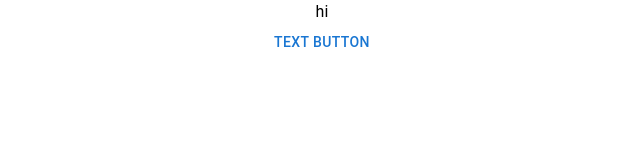
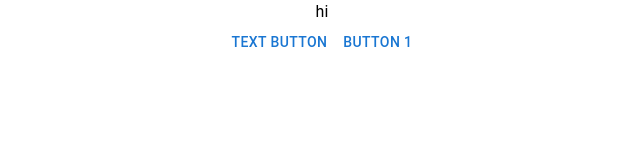
Before and after one commit to s-vasu/sonar-setup, a React (Create React App) app in the folder demo-app/: page / in a window 1280 px wide. Shown: the top 160 px of the page, without its empty margins (318-958 px from the left). Built offline with nearby package versions, Linux system fonts and the light colour scheme.

Commit message:
new button added from main

```diff
--- a/demo-app/src/App.tsx
+++ b/demo-app/src/App.tsx
@@ -11,6 +11,7 @@
           hi
         </Typography>
         <Button>text Button</Button>
+        <Button>Button 1</Button>
       </Box>
     </div>
   );
```
